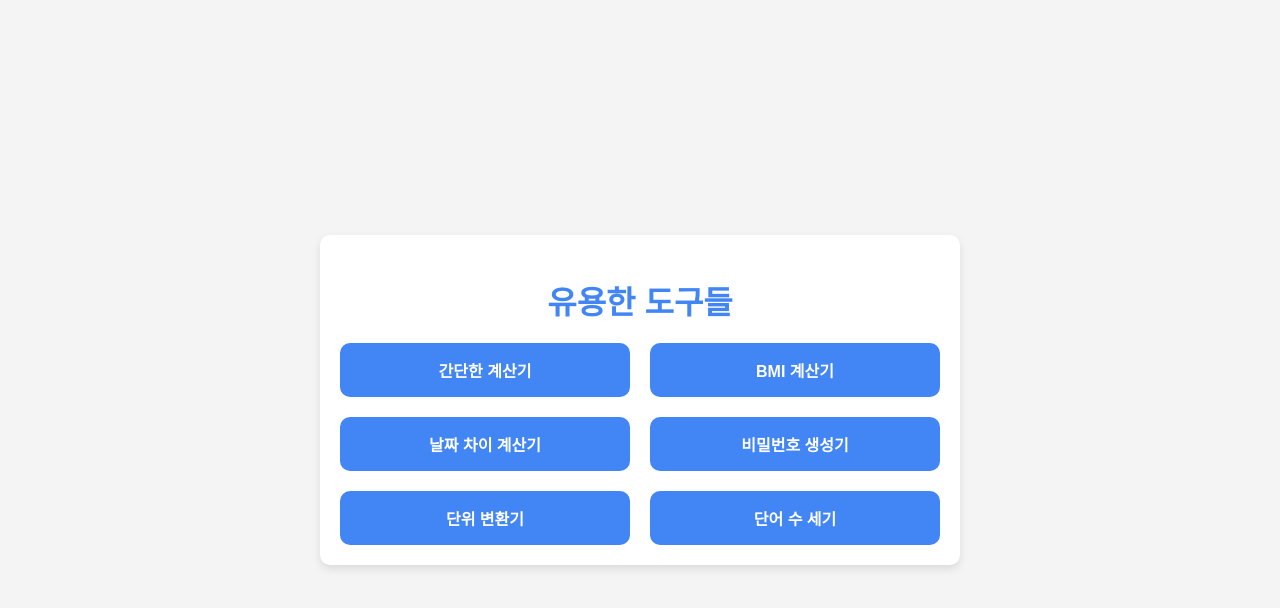
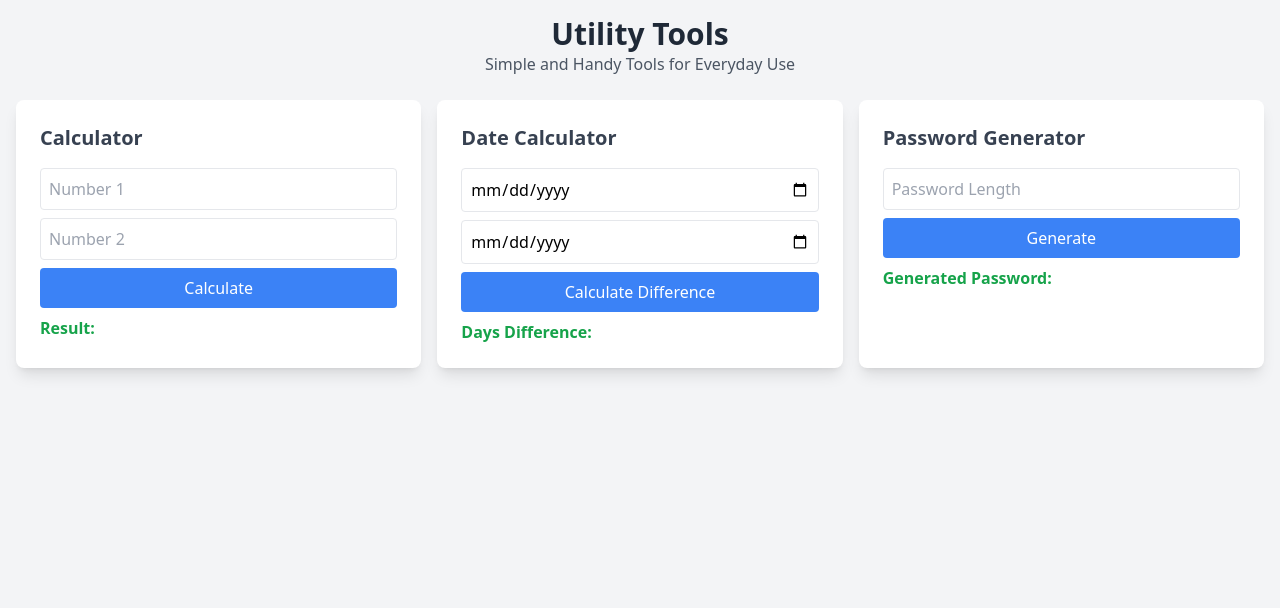
Before and after one commit to rakaso598/static-utility, a plain HTML site: page index.html in a window 1280 px wide. Drawn offline with nearby package versions, Linux system fonts and the light colour scheme.

Commit message:
Update index.html

```diff
--- a/index.html
+++ b/index.html
@@ -1,82 +1,73 @@
 <!DOCTYPE html>
-<html lang="ko">
+<html lang="en">
 <head>
     <meta charset="UTF-8">
     <meta name="viewport" content="width=device-width, initial-scale=1.0">
-    <title>유용한 도구들 - 홈</title>
-    <style>
-        body {
-            font-family: Arial, sans-serif;
-            background-color: #f4f4f4;
-            margin: 0;
-            padding: 0;
-            display: flex;
-            justify-content: center;
-            align-items: center;
-            height: 100vh;
+    <title>Utility Tools</title>
+    <script src="https://cdn.tailwindcss.com"></script>
+</head>
+<body class="bg-gray-100 font-sans">
+    <div class="container mx-auto p-4">
+        <!-- Header -->
+        <header class="text-center mb-6">
+            <h1 class="text-3xl font-bold text-gray-800">Utility Tools</h1>
+            <p class="text-gray-600">Simple and Handy Tools for Everyday Use</p>
+        </header>
+
+        <!-- Tools Section -->
+        <div class="grid grid-cols-1 md:grid-cols-3 gap-4">
+            <!-- Calculator -->
+            <div class="bg-white shadow-lg rounded-lg p-6">
+                <h2 class="text-xl font-semibold text-gray-700 mb-4">Calculator</h2>
+                <input type="number" id="calc-input1" placeholder="Number 1" class="w-full mb-2 p-2 border rounded">
+                <input type="number" id="calc-input2" placeholder="Number 2" class="w-full mb-2 p-2 border rounded">
+                <button onclick="calculate()" class="bg-blue-500 text-white px-4 py-2 rounded w-full">Calculate</button>
+                <p id="calc-result" class="text-green-600 font-semibold mt-2">Result: </p>
+            </div>
+
+            <!-- Date Calculator -->
+            <div class="bg-white shadow-lg rounded-lg p-6">
+                <h2 class="text-xl font-semibold text-gray-700 mb-4">Date Calculator</h2>
+                <input type="date" id="date-input1" class="w-full mb-2 p-2 border rounded">
+                <input type="date" id="date-input2" class="w-full mb-2 p-2 border rounded">
+                <button onclick="calculateDateDiff()" class="bg-blue-500 text-white px-4 py-2 rounded w-full">Calculate Difference</button>
+                <p id="date-result" class="text-green-600 font-semibold mt-2">Days Difference: </p>
+            </div>
+
+            <!-- Password Generator -->
+            <div class="bg-white shadow-lg rounded-lg p-6">
+                <h2 class="text-xl font-semibold text-gray-700 mb-4">Password Generator</h2>
+                <input type="number" id="password-length" placeholder="Password Length" class="w-full mb-2 p-2 border rounded">
+                <button onclick="generatePassword()" class="bg-blue-500 text-white px-4 py-2 rounded w-full">Generate</button>
+                <p id="password-result" class="text-green-600 font-semibold mt-2">Generated Password: </p>
+            </div>
+        </div>
+    </div>
+
+    <script>
+        function calculate() {
+            const num1 = parseFloat(document.getElementById('calc-input1').value) || 0;
+            const num2 = parseFloat(document.getElementById('calc-input2').value) || 0;
+            document.getElementById('calc-result').innerText = `Result: ${num1 + num2}`;
         }
 
-        .container {
-            background-color: white;
-            width: 100%;
-            max-width: 600px;
-            padding: 20px;
-            border-radius: 10px;
-            box-shadow: 0 4px 8px rgba(0, 0, 0, 0.1);
-            text-align: center;
+        function calculateDateDiff() {
+            const date1 = new Date(document.getElementById('date-input1').value);
+            const date2 = new Date(document.getElementById('date-input2').value);
+            const diffTime = Math.abs(date2 - date1);
+            const diffDays = Math.ceil(diffTime / (1000 * 60 * 60 * 24));
+            document.getElementById('date-result').innerText = `Days Difference: ${diffDays}`;
         }
 
-        h1 {
-            color: #4285F4;
-            margin-bottom: 20px;
+        function generatePassword() {
+            const length = parseInt(document.getElementById('password-length').value) || 8;
+            const chars = 'ABCDEFGHIJKLMNOPQRSTUVWXYZabcdefghijklmnopqrstuvwxyz0123456789!@#$%^&*()_+';
+            let password = '';
+            for (let i = 0; i < length; i++) {
+                password += chars.charAt(Math.floor(Math.random() * chars.length));
+            }
+            document.getElementById('password-result').innerText = `Generated Password: ${password}`;
         }
-
-        .button-group {
-            display: grid;
-            grid-template-columns: repeat(auto-fit, minmax(200px, 1fr));
-            gap: 20px;
-            margin-top: 20px;
-        }
-
-        .button-group a {
-            display: block;
-            background-color: #4285F4;
-            color: white;
-            padding: 15px;
-            text-align: center;
-            border-radius: 10px;
-            text-decoration: none;
-            font-size: 16px;
-            font-weight: bold;
-            transition: background-color 0.3s;
-        }
-
-        .button-group a:hover {
-            background-color: #357ae8;
-        }
-
-        .button-group a:active {
-            background-color: #2c6db1;
-        }
-    </style>
-</head>
-<body>
-
-<div class="container">
-    <h1>유용한 도구들</h1>
-
-    <div class="button-group">
-        <a href="simple-calculator.html">간단한 계산기</a>
-        <a href="utility.html#bmi-calculator">BMI 계산기</a>
-        <a href="utility.html#date-calculator">날짜 차이 계산기</a>
-        <a href="utility.html#password-generator">비밀번호 생성기</a>
-        <a href="utility.html#unit-converter">단위 변환기</a>
-        <a href="utility.html#word-count">단어 수 세기</a>
-        <!-- 새로운 버튼 추가 가능 -->
-
-        <!-- <a href="utility.html#new-feature">새로운 기능</a> -->
-    </div>
-</div>
-
+    </script>
 </body>
 </html>
```
